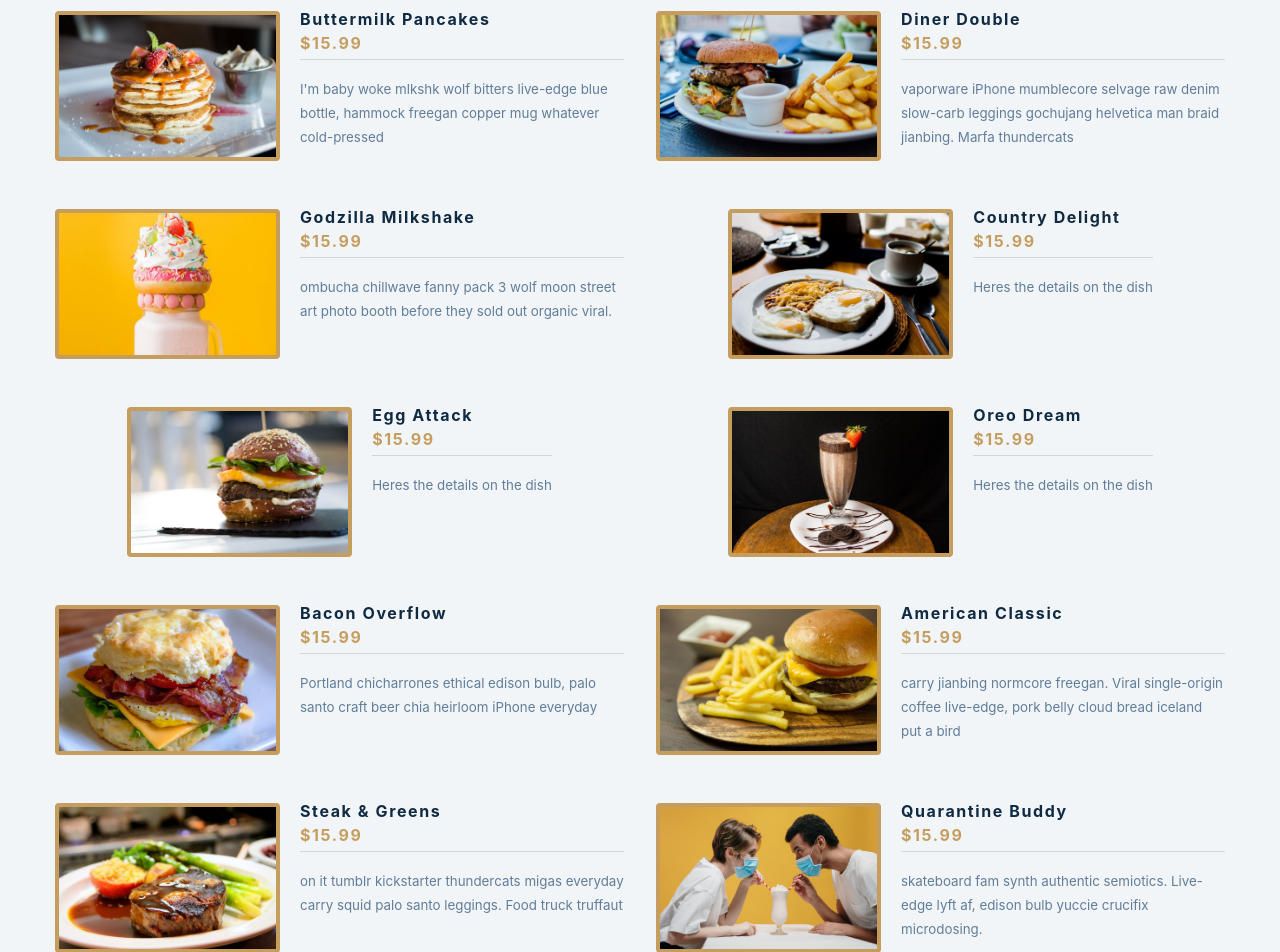
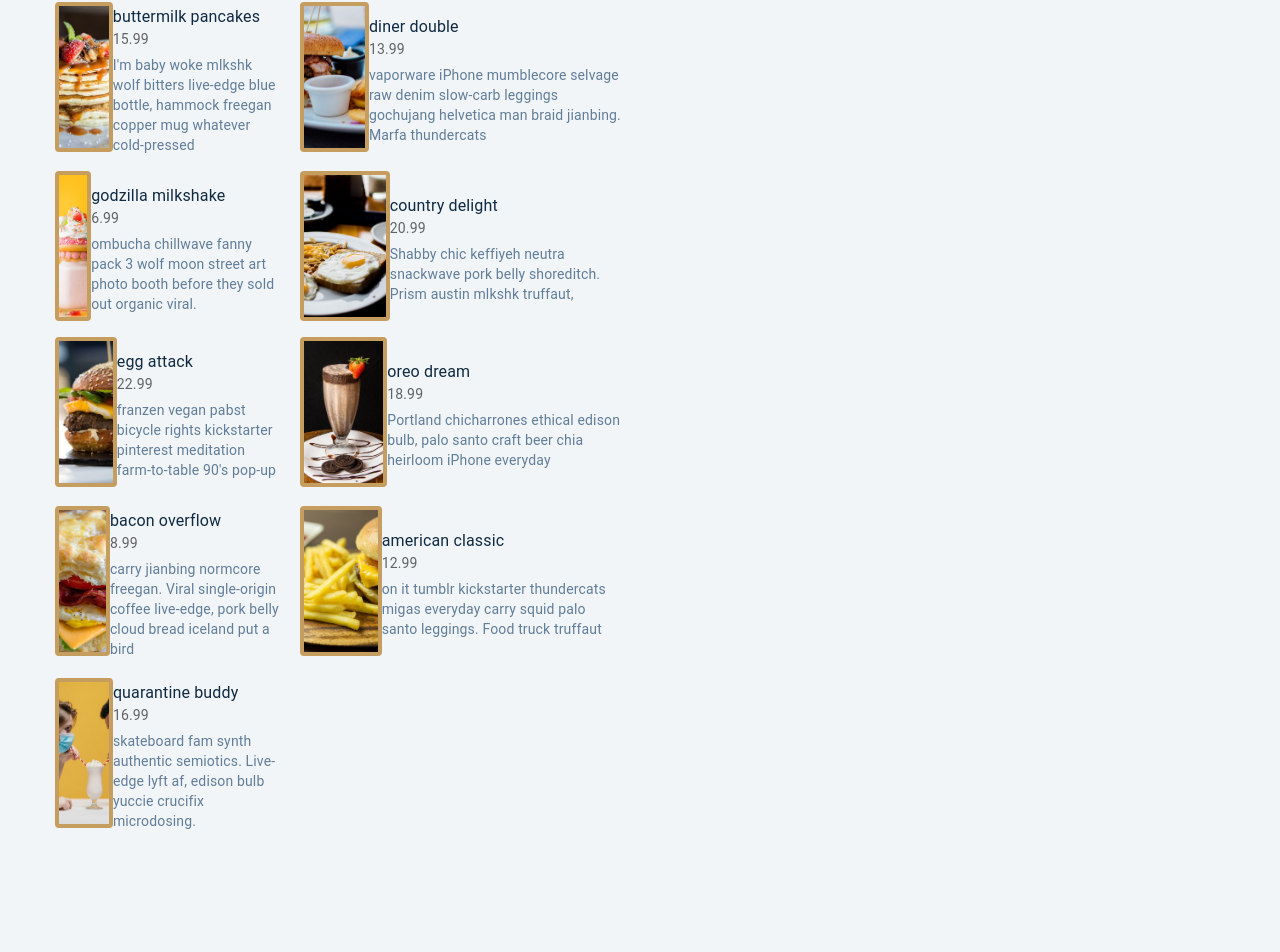
Before and after one commit to K-Holmes/menu, a React (Create React App) app in the folder menuproject/: page / in a window 1280 px wide. Shown: the part 154-1106 px from the top of the page. After the commit the page ends 993 px from the top, so only its background shows below. Built offline with nearby package versions, Linux system fonts and the light colour scheme.

Commit message:
Mapping attempt

```diff
--- a/menuproject/src/App.js
+++ b/menuproject/src/App.js
@@ -1,7 +1,7 @@
 import React, { useState } from 'react';
 import Divider from '@mui/material/Divider';
 import Button from '@mui/material/Button';
-import Menu from './Menu';
+import Menu from './Menu2';
 import Categories from './Categories';
 import items from './data';
 import './index.css';
--- a/menuproject/src/Menu.js
+++ b/menuproject/src/Menu.js
@@ -25,7 +25,9 @@ const Menu = () => {
             <h4 className='price'>$15.99</h4>
             </header>
           <Divider/>
-          <p className ="item-text"><small>I'm baby woke mlkshk wolf bitters live-edge blue bottle, hammock freegan copper mug whatever cold-pressed</small></p>
+          <p className ="item-text"><small>I'm baby woke mlkshk
+            wolf bitters live-edge blue bottle, hammock freegan
+            copper mug whatever cold-pressed</small></p>
         </div>
       </div>
 
@@ -37,10 +39,13 @@ const Menu = () => {
         <div>
           <header className="item-info">
             <h4 className ="item-info">Diner Double</h4>
-            <h4 className='price'>$15.99</h4>
+            <h4 className='price'>$13.99</h4>
             </header>
           <Divider/>
-          <p className ="item-text"><small>vaporware iPhone mumblecore selvage raw denim slow-carb leggings gochujang helvetica man braid jianbing. Marfa thundercats</small></p>
+          <p className ="item-text"><small>vaporware iPhone
+            mumblecore selvage raw denim slow-carb leggings
+            gochujang helvetica man braid jianbing. Marfa
+            thundercats</small></p>
         </div>
       </div>
 
@@ -52,10 +57,12 @@ const Menu = () => {
         <div>
           <header className="item-info">
             <h4 className ="item-info">Godzilla Milkshake</h4>
-            <h4 className='price'>$15.99</h4>
+            <h4 className='price'>$6.99</h4>
             </header>
           <Divider/>
-          <p className ="item-text"><small>ombucha chillwave fanny pack 3 wolf moon street art photo booth before they sold out organic viral.</small></p>
+          <p className ="item-text"><small>ombucha chillwave
+            fanny pack 3 wolf moon street art photo booth before
+            they sold out organic viral.</small></p>
         </div>
       </div>
 
@@ -67,10 +74,12 @@ const Menu = () => {
         <div>
           <header className="item-info">
             <h4 className ="item-info">Country Delight</h4>
-            <h4 className='price'>$15.99</h4>
+            <h4 className='price'>$20.99</h4>
             </header>
           <Divider/>
-          <p className ="item-text"><small>Heres the details on the dish</small></p>
+          <p className ="item-text"><small>Shabby chic keffiyeh
+            neutra snackwave pork belly shoreditch. Prism austin
+            mlkshk truffaut,</small></p>
         </div>
       </div>
 
@@ -82,10 +91,12 @@ const Menu = () => {
         <div>
           <header className="item-info">
             <h4 className ="item-info">Egg Attack</h4>
-            <h4 className='price'>$15.99</h4>
+            <h4 className='price'>$22.99</h4>
             </header>
           <Divider/>
-          <p className ="item-text"><small>Heres the details on the dish</small></p>
+          <p className ="item-text"><small>franzen vegan
+             pabst bicycle rights kickstarter pinterest
+              meditation farm-to-table 90's pop-up</small></p>
         </div>
       </div>
 
@@ -97,10 +108,12 @@ const Menu = () => {
         <div>
           <header className="item-info">
             <h4 className ="item-info">Oreo Dream</h4>
-            <h4 className='price'>$15.99</h4>
+            <h4 className='price'>$18.99</h4>
             </header>
           <Divider/>
-          <p className ="item-text"><small>Heres the details on the dish</small></p>
+          <p className ="item-text"><small>Portland
+            chicharrones ethical edison bulb, palo santo
+            craft beer chia heirloom iPhone everyday</small></p>
         </div>
       </div>
 
@@ -112,12 +125,13 @@ const Menu = () => {
         <div>
           <header className="item-info">
             <h4 className ="item-info">Bacon Overflow</h4>
-            <h4 className='price'>$15.99</h4>
+            <h4 className='price'>$8.99</h4>
             </header>
           <Divider/>
-          <p className ="item-text"><small>Portland chicharrones
-            ethical edison bulb, palo santo craft beer chia heirloom
-            iPhone everyday</small></p>
+          <p className ="item-text"><small>carry jianbing
+            normcore freegan. Viral single-origin coffee
+            live-edge, pork belly cloud bread iceland put
+            a bird </small></p>
         </div>
       </div>
 
@@ -129,12 +143,12 @@ const Menu = () => {
         <div>
           <header className="item-info">
             <h4 className ="item-info">American Classic</h4>
-            <h4 className='price'>$15.99</h4>
+            <h4 className='price'>$12.99</h4>
             </header>
           <Divider/>
-          <p className ="item-text"><small>carry jianbing normcore freegan.
-            Viral single-origin coffee live-edge, pork belly cloud bread
-            iceland put a bird</small></p>
+          <p className ="item-text"><small>on it tumblr kickstarter
+            thundercats migas everyday carry squid palo santo leggings.
+            Food truck truffau</small></p>
         </div>
       </div>
 
@@ -146,7 +160,7 @@ const Menu = () => {
         <div>
           <header className="item-info">
             <h4 className ="item-info">Steak & Greens</h4>
-            <h4 className='price'>$15.99</h4>
+            <h4 className='price'>$16.99</h4>
             </header>
           <Divider/>
           <p className ="item-text"><small>on it tumblr kickstarter
@@ -163,11 +177,12 @@ const Menu = () => {
         <div>
           <header className="item-info">
             <h4 className ="item-info">Quarantine Buddy</h4>
-            <h4 className='price'>$15.99</h4>
+            <h4 className='price'>$7.99</h4>
             </header>
-          <Divider/>
-          <p className ="item-text"><small>skateboard fam synth authentic semiotics.
-            Live-edge lyft af, edison bulb yuccie crucifix microdosing.</small></p>
+          <Divider />
+          <p className ="item-text"><small>Pellentesque nec
+            pulvinar purus. Aenean laoreet faucibus ornare.
+            Donec fermentum nisi leo, </small></p>
         </div>
       </div>
 
--- a/menuproject/src/Menu2.js
+++ b/menuproject/src/Menu2.js
@@ -1,34 +1,30 @@
 import { Divider } from '@mui/material';
 import React from 'react';
-import pancake from './images/pancake.jpeg';
-import breakfast from './images/breakfast.jpeg'
-import burger from './images/burger.jpeg'
-import doubleshake from './images/doubleshake.jpeg'
-import eggburger from './images/eggburger.jpeg'
-import eggmcmuffin from './images/eggmcmuffin.jpeg'
-import kidsmeal from './images/kidsmeal.jpeg'
-import milkshake from './images/milkshake.jpeg'
-import oreo from './images/oreo.jpeg'
-import steak from './images/steak.jpeg'
+import List from '@mui/material/List';
+import ListItem from '@mui/material/ListItem';
+import ListItemText from '@mui/material/ListItemText';
+import menu from './data';
+import Grid from '@mui/material/Grid';
+import Typography from '@mui/material/Typography';
 
 const Menu = () => {
   return (
       <div className="section-center">
+        <List disablePadding>
         <div className="menu-item">
+        {menu.map((menu) => (
+          <ListItem key={menu.name} sx={{ py: 1, px: 0 }}>
             <div>
-          <img className ="photo" src= {pancake}
-          alt ="pancakes" />
+              <img className="photo"src={menu.img} alt ='' />
             </div>
             <div>
-          <header className="item-info">
-            <h4 className ="item-info">Buttermilk Pancakes</h4>
-            <h4 className='price'>$15.99</h4>
-            </header>
-          <Divider/>
-          <p className ="item-text"><small>I'm baby woke mlkshk wolf bitters live-edge blue bottle, hammock freegan copper mug whatever cold-pressed</small></p>
+            <ListItemText primary={menu.title} secondary={menu.price}/>
+            <Typography variant="body2">{menu.desc}</Typography>
             </div>
+          </ListItem>
+          ))}
           </div>
-
+        </List>
     </div>
   );
 };
--- a/menuproject/src/index.css
+++ b/menuproject/src/index.css
@@ -147,14 +147,16 @@ Menu
 }
 .title {
   text-align: center;
-  margin-bottom: 2rem;
+  margin-bottom: 1rem;
 }
 .underline {
+  position: absolute;
   width: 5rem;
   height: 0.25rem;
   background: var(--clr-gold);
-  margin-left: auto;
-  margin-right: auto;
+  top: 40px;
+  /* left: 600px; */
+  left: auto;
 }
 .btn-container {
   margin-bottom: 4rem;
@@ -209,6 +211,7 @@ Menu
 }
 .price {
   color: var(--clr-gold);
+  text-align: right;
 }
 .item-text {
   margin-bottom: 0;
```
Lines whose indentation alone changed are shown as unchanged.
